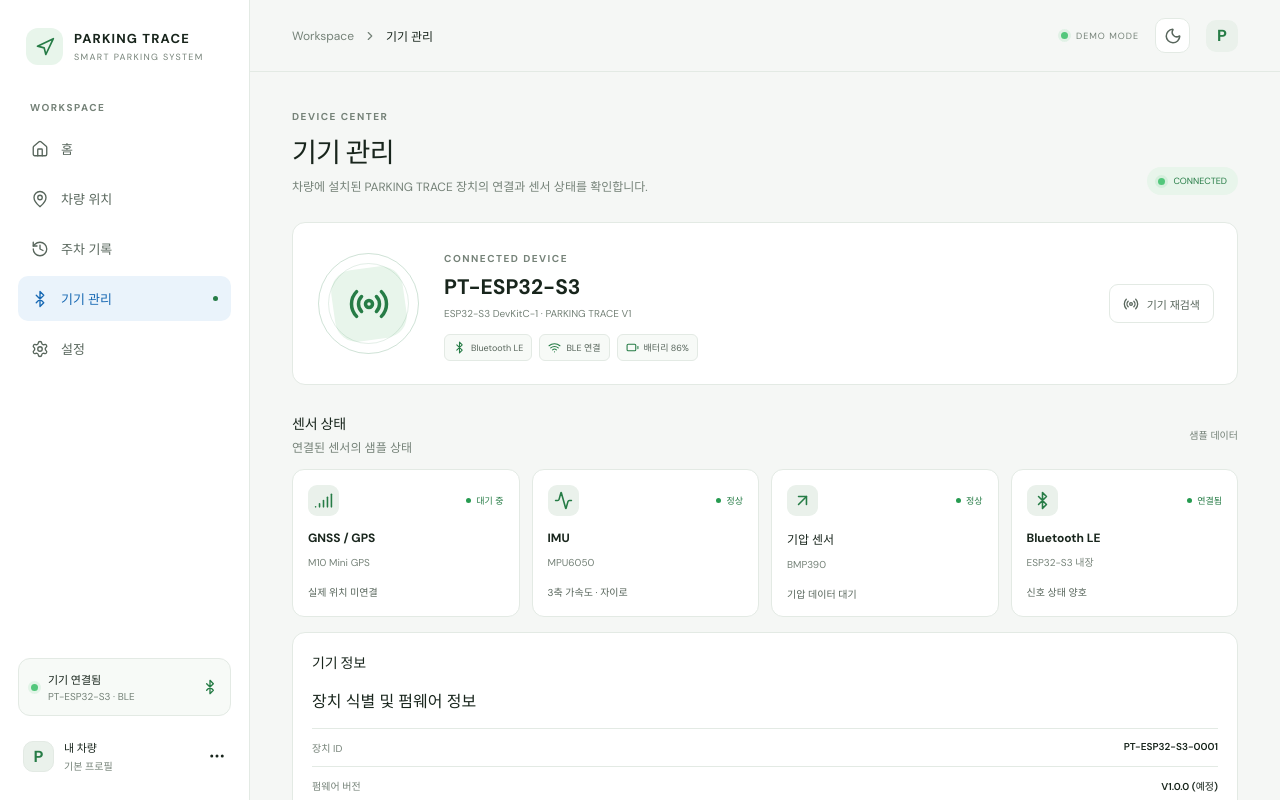
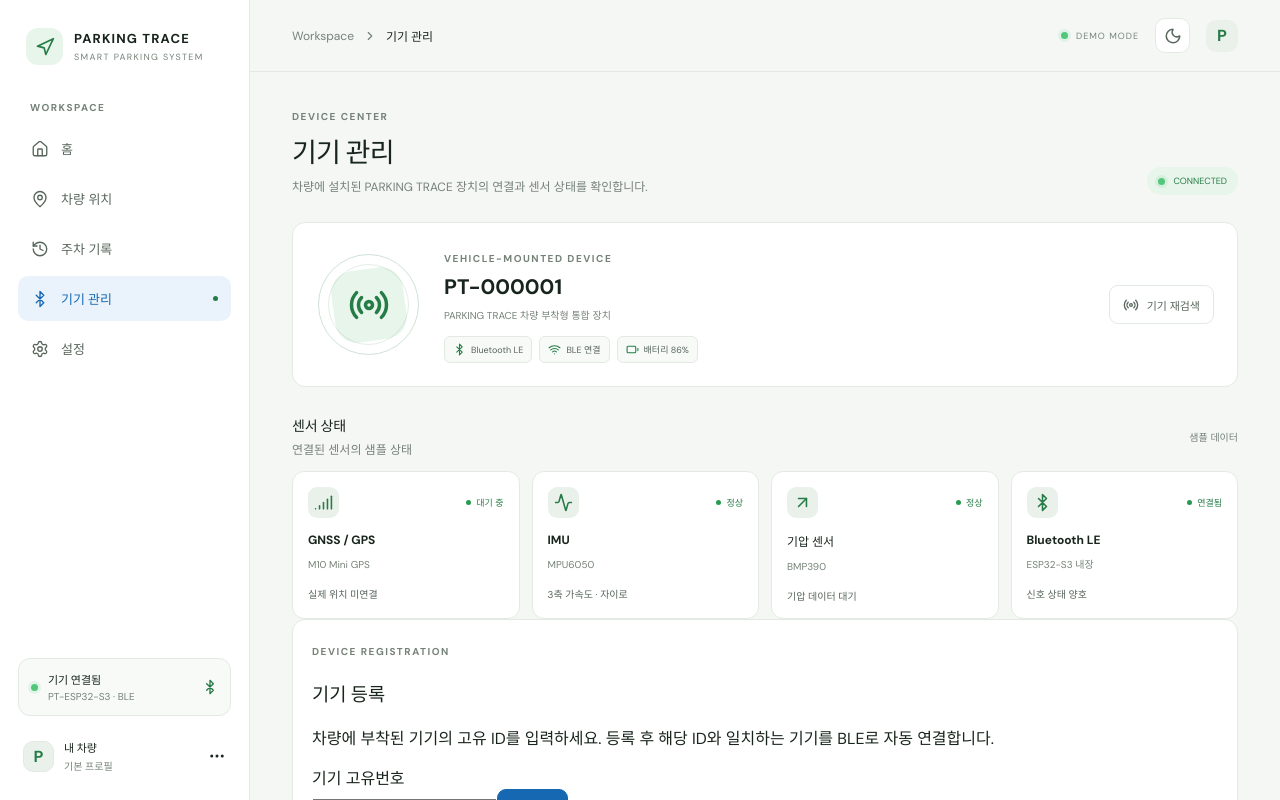
Before and after one commit to interlink1231/parking-trace, a React (Vite) app: page / in a window 1280 px wide. Both pictures are taken after a click on the button "기기 관리". Shown: the top 800 px of the page. Built offline with nearby package versions, Linux system fonts and the light colour scheme.

Commit message:
Clarify vehicle-mounted device registration by unique ID

```diff
--- a/src/App.tsx
+++ b/src/App.tsx
@@ -99,7 +99,7 @@ function HomePage({ onNavigate }: { onNavigate: (p: Page) => void }) {
       <div className="device-3d-stage">
         <div className="device-3d-glow" />
         <div className="device-3d-scene" aria-label="PARKING TRACE 등록 기기 3D 미리보기">
-          <div className="device-board">
+          <div className="device-case"><div className="case-label">PARKING TRACE <small>VEHICLE UNIT</small></div><div className="device-board">
             <div className="board-edge" />
             <div className="pin-row pin-top">{Array.from({length:14}).map((_,i)=><i key={i}/>)}</div>
             <div className="pin-row pin-bottom">{Array.from({length:14}).map((_,i)=><i key={i}/>)}</div>
@@ -109,11 +109,11 @@ function HomePage({ onNavigate }: { onNavigate: (p: Page) => void }) {
             <div className="imu-module"><span>MPU6050</span></div>
             <div className="baro-module"><span>BMP390</span></div>
             <div className="board-led led-one" /><div className="board-led led-two" />
-            <div className="board-mark">PARKING TRACE <small>V1.0</small></div>
-          </div>
+            <div className="board-mark">PT MAINBOARD <small>V1.0</small></div>
+          </div></div>
           <div className="device-3d-shadow" />
         </div>
-        <div className="device-model-caption"><span>PT-ESP32-S3</span><small>등록된 기기 · 3D 미리보기</small></div>
+        <div className="device-model-caption"><span>PT-000001</span><small>차량 부착형 등록 기기 · 3D 미리보기</small></div>
       </div>
       <div className="vehicle-caption"><div><small>마지막으로 주차한 장소</small><h2>지하 2층 <span>B2</span></h2><p><MapPin size={15} /> 센트럴 주차장 · A 구역 A-14</p></div><span className="confidence-chip"><ShieldCheck size={14} /> 신뢰도 높음</span></div>
     </section>
@@ -191,9 +191,11 @@ function HistoryPage({ showAll, setShowAll, search, setSearch }: { showAll: bool
 }
 
 function DevicePage({ onNotify }: { onNotify: (s: string) => void }) {
+  const [deviceId, setDeviceId] = useState('PT-000001')
+  const [registeredId, setRegisteredId] = useState('PT-000001')
   return <>
     <PageHeading eyebrow="DEVICE CENTER" title="기기 관리" description="차량에 설치된 PARKING TRACE 장치의 연결과 센서 상태를 확인합니다." action={<span className="connected-pill"><span className="live-dot" /> CONNECTED</span>} />
-    <section className="device-hero panel"><div className="device-graphic"><div className="device-ring"><Radio size={42} /></div><span className="device-orbit orbit-a" /><span className="device-orbit orbit-b" /></div><div className="device-main-info"><span className="eyebrow">CONNECTED DEVICE</span><h2>PT-ESP32-S3</h2><p>ESP32-S3 DevKitC-1 · PARKING TRACE V1</p><div className="device-tags"><span><Bluetooth size={13} /> Bluetooth LE</span><span><Wifi size={13} /> BLE 연결</span><span><Battery size={13} /> 배터리 86%</span></div></div><button className="outline-button" onClick={() => onNotify('기기 재검색은 BLE 기능 구현 후 제공됩니다.')}><Radio size={16} /> 기기 재검색</button></section>
+    <section className="device-hero panel"><div className="device-graphic"><div className="device-ring"><Radio size={42} /></div><span className="device-orbit orbit-a" /><span className="device-orbit orbit-b" /></div><div className="device-main-info"><span className="eyebrow">VEHICLE-MOUNTED DEVICE</span><h2>{registeredId}</h2><p>PARKING TRACE 차량 부착형 통합 장치</p><div className="device-tags"><span><Bluetooth size={13} /> Bluetooth LE</span><span><Wifi size={13} /> BLE 연결</span><span><Battery size={13} /> 배터리 86%</span></div></div><button className="outline-button" onClick={() => onNotify('기기 재검색은 BLE 기능 구현 후 제공됩니다.')}><Radio size={16} /> 기기 재검색</button></section>
     <div className="section-row"><div><h3>센서 상태</h3><p>연결된 센서의 샘플 상태</p></div><span className="updated-label">샘플 데이터</span></div>
     <div className="sensor-grid">
       <Sensor icon={<Signal size={19} />} name="GNSS / GPS" model="M10 Mini GPS" state="대기 중" value="실제 위치 미연결" />
@@ -201,7 +203,13 @@ function DevicePage({ onNotify }: { onNotify: (s: string) => void }) {
       <Sensor icon={<ArrowUpRight size={19} />} name="기압 센서" model="BMP390" state="정상" value="기압 데이터 대기" />
       <Sensor icon={<Bluetooth size={19} />} name="Bluetooth LE" model="ESP32-S3 내장" state="연결됨" value="신호 상태 양호" />
     </div>
-    <section className="panel device-settings"><div><h3>기기 정보</h3><p>장치 식별 및 펌웨어 정보</p></div><InfoLine label="장치 ID" value="PT-ESP32-S3-0001" /><InfoLine label="펌웨어 버전" value="V1.0.0 (예정)" /><InfoLine label="연결 방식" value="Bluetooth Low Energy" /><InfoLine label="마지막 통신" value="방금 전 (샘플)" /></section>
+    <section className="panel device-register">
+      <div><span className="eyebrow">DEVICE REGISTRATION</span><h3>기기 등록</h3><p>차량에 부착된 기기의 고유 ID를 입력하세요. 등록 후 해당 ID와 일치하는 기기를 BLE로 자동 연결합니다.</p></div>
+      <label htmlFor="device-id-input">기기 고유번호</label>
+      <div className="device-register-row"><input id="device-id-input" value={deviceId} onChange={e => setDeviceId(e.target.value.toUpperCase())} placeholder="예: PT-000001" /><button className="primary-button" onClick={() => { if (!deviceId.trim()) { onNotify('기기 고유번호를 입력해 주세요.'); return } setRegisteredId(deviceId.trim()); onNotify('기기 ID가 앱에 등록되었습니다. 실제 BLE 자동 연결은 기기 펌웨어 연동 후 활성화됩니다.') }}>기기 등록</button></div>
+      <small>현재는 UI 시연 단계이며 실제 BLE 검색·인증·연결은 아직 구현되지 않았습니다.</small>
+    </section>
+    <section className="panel device-settings"><div><h3>기기 정보</h3><p>장치 식별 및 펌웨어 정보</p></div><InfoLine label="고유 기기 ID" value={registeredId} /><InfoLine label="펌웨어 버전" value="V1.0.0 (예정)" /><InfoLine label="연결 방식" value="Bluetooth Low Energy" /><InfoLine label="마지막 통신" value="방금 전 (샘플)" /></section>
   </>
 }
 
```
